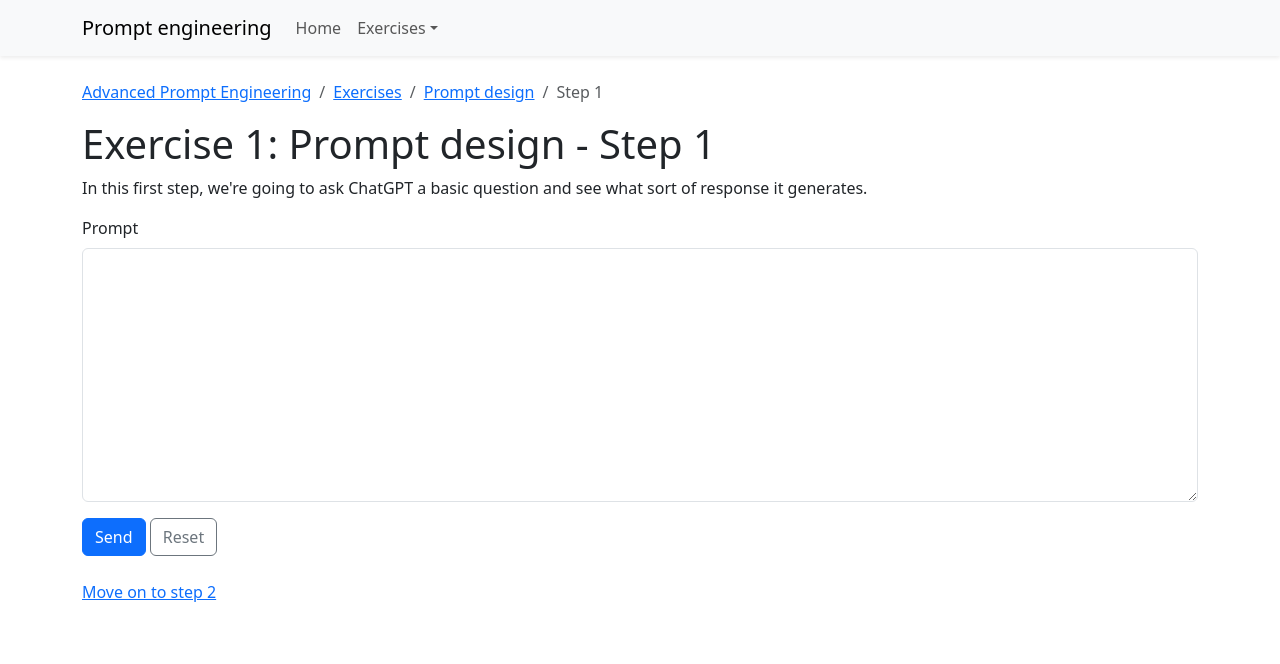
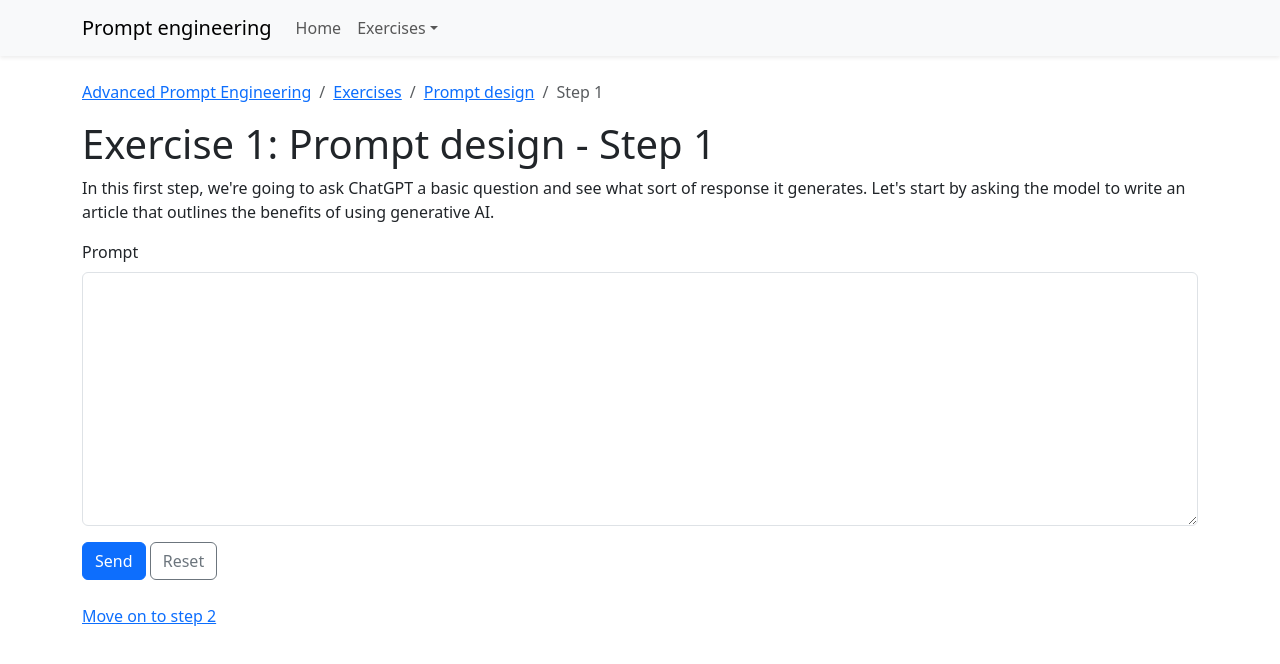
Before and after one commit to wmeints/conversational, a SvelteKit app in the folder src/ConversationalWorkshop/ClientApp/: page /exercises/01-prompt-design/step-1 in a window 1280 px wide. Shown: the top 664 px of the page. Built offline with nearby package versions, Linux system fonts and the light colour scheme.

Commit message:
Improve description

```diff
--- a/src/ConversationalWorkshop/ClientApp/src/components/prompt-designer.svelte
+++ b/src/ConversationalWorkshop/ClientApp/src/components/prompt-designer.svelte
@@ -15,7 +15,6 @@
 			isFailed = false;
 			isLoading = true;
 			response = await complete(prompt);
-			prompt = '';
 			isLoading = false;
 		} catch (e) {
 			isLoading = false;
--- a/src/ConversationalWorkshop/ClientApp/src/routes/exercises/01-prompt-design/step-1/+page.svelte
+++ b/src/ConversationalWorkshop/ClientApp/src/routes/exercises/01-prompt-design/step-1/+page.svelte
@@ -25,7 +25,8 @@
 			<h1>Exercise 1: Prompt design - Step 1</h1>
 			<p>
 				In this first step, we're going to ask ChatGPT a basic question and see what sort of
-				response it generates.
+				response it generates. Let's start by asking the model to write an article that outlines the
+				benefits of using generative AI.
 			</p>
 			<PromptDesigner bind:prompt={$prompt} bind:response={$response} />
 			<p class="mt-4">
```
